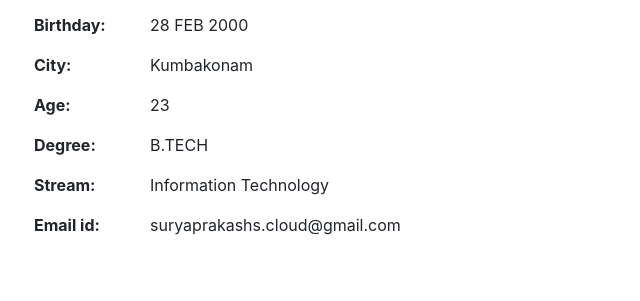
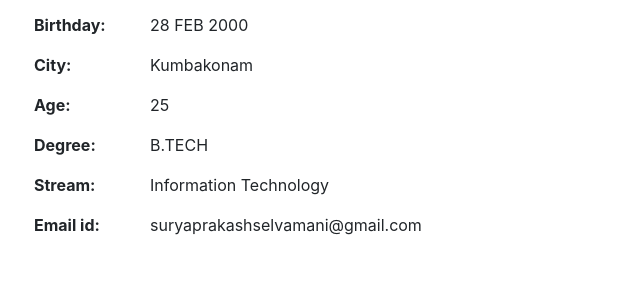
Before and after one commit to sps-2802/suryaprakash.github.io, a plain HTML site: page index.html in a window 1280 px wide. Shown: the part 1075-1376 px from the top of the page, 369-1009 px from the left. Drawn offline with nearby package versions, Linux system fonts and the light colour scheme.

Commit message:
modified changes

```diff
--- a/index.html
+++ b/index.html
@@ -95,7 +95,7 @@
                   </tr>
                   <tr>
                     <td><strong>Age:</strong></td>
-                    <td><span>23</span></td>
+                    <td><span>25</span></td>
                   </tr>
                   <tr>
                     <td><strong>Degree:</strong></td>
@@ -107,7 +107,7 @@
                   </tr>
                   <tr>
                     <td><strong>Email id:</strong></td>
-                    <td><span>suryaprakashs.cloud@gmail.com</span></td>
+                    <td><span>suryaprakashselvamani@gmail.com</span></td>
                   </tr>
                 </table>
 
```
